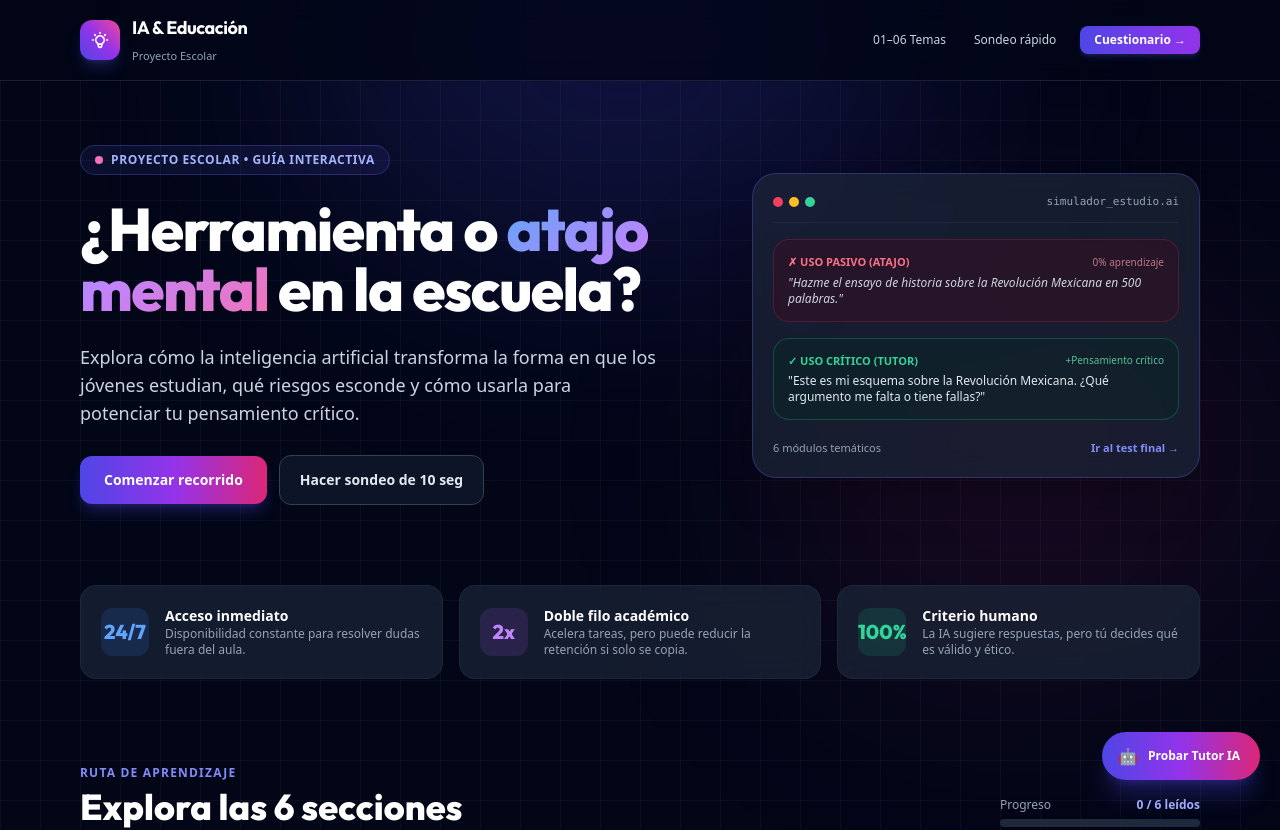
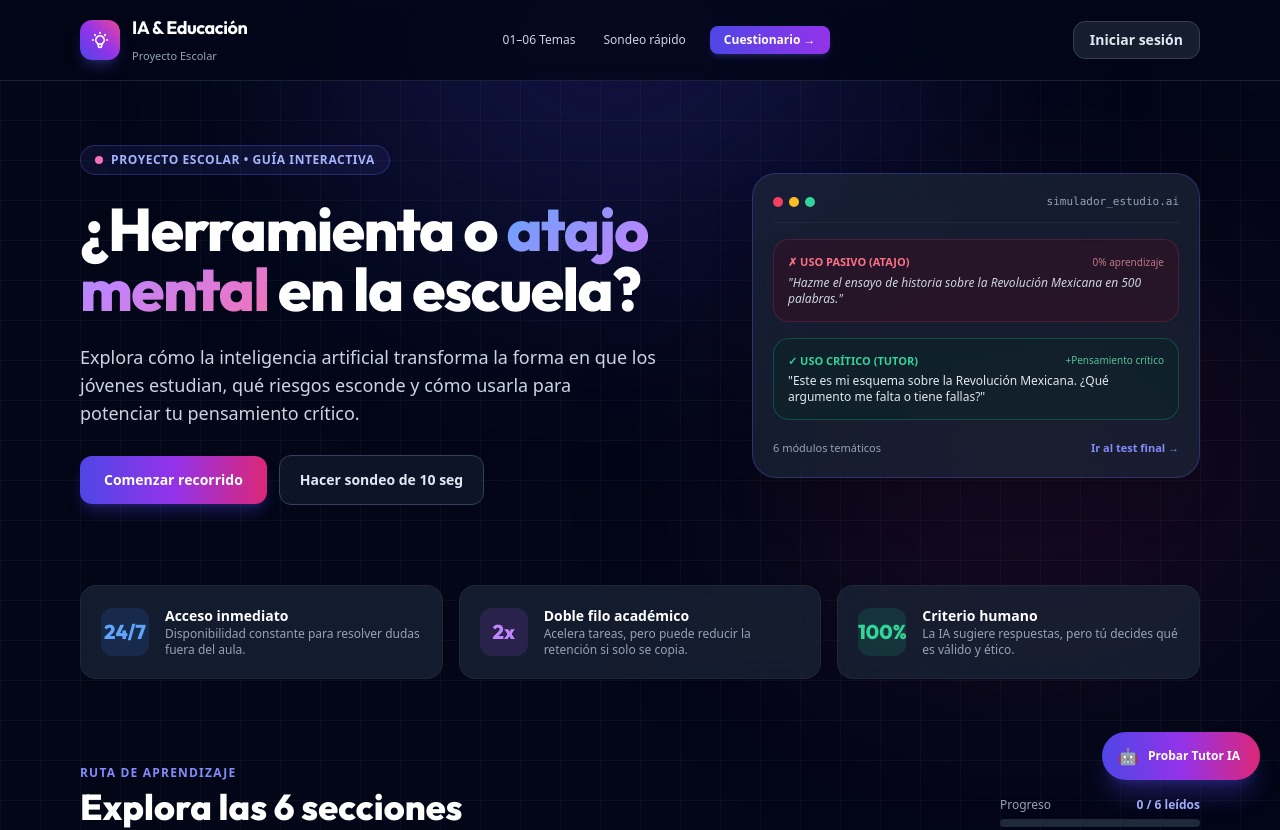
Before and after one commit to sanmig12/HojadeCebada, a plain HTML site: page index.html in a window 1280 px wide. Shown: the top 830 px of the page. Drawn offline with nearby package versions, Linux system fonts and the light colour scheme.

```diff
--- a/index.html
+++ b/index.html
@@ -39,7 +39,19 @@
         <a href="quiz.html" class="ml-2 px-3.5 py-1.5 rounded-lg bg-gradient-to-r from-indigo-600 to-purple-600 text-white font-semibold shadow-md shadow-indigo-500/20 hover:from-indigo-500 hover:to-purple-500 transition-all">
           Cuestionario →
         </a>
-      </nav>
+            </nav>
+
+      <!-- Botón de inicio de sesión -->
+      <a href="login.html"
+         class="shrink-0 px-4 py-2 rounded-xl
+                bg-slate-800/70 hover:bg-slate-700
+                border border-slate-700
+                text-slate-200 hover:text-white
+                text-xs sm:text-sm font-semibold
+                transition-colors">
+        Iniciar sesión
+      </a>
+
     </div>
   </header>
 
@@ -297,7 +309,7 @@
           <div class="mt-5 pt-4 border-t border-slate-800/70 flex items-center justify-between gap-2">
             <span class="text-xs text-slate-400 group-hover:text-pink-300 transition-colors">Ver resumen</span>
             <a href="quiz.html" onclick="event.stopPropagation()" class="px-4 py-2 rounded-xl bg-gradient-to-r from-pink-600 to-purple-600 hover:from-pink-500 hover:to-purple-500 text-white text-xs font-bold shadow-md shadow-pink-500/20 transition-all">
-              Hacer el quiz →
+              Hacer el quiz de practica→
             </a>
           </div>
         </div>
```
